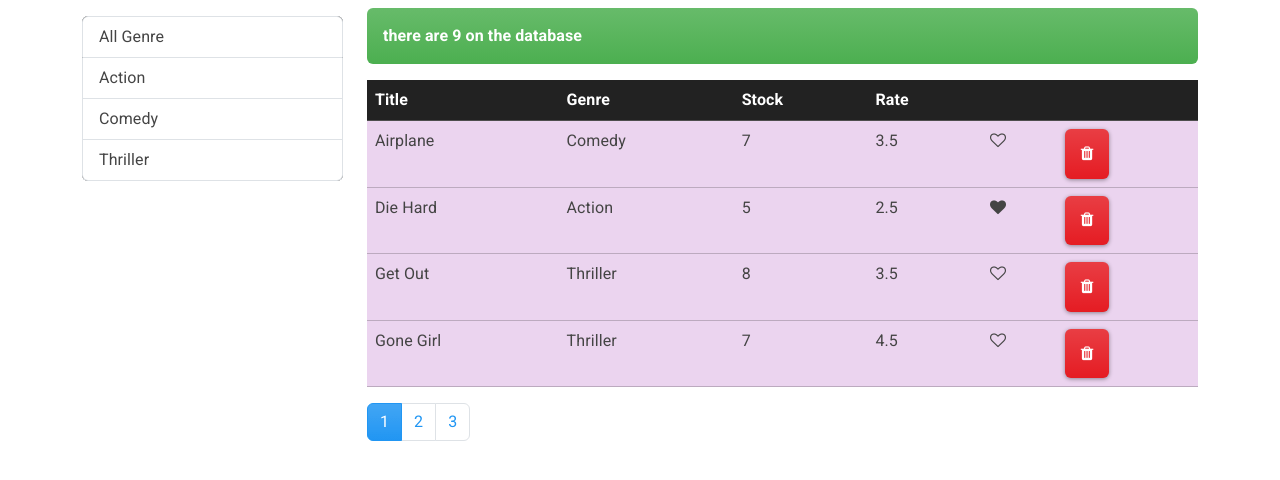
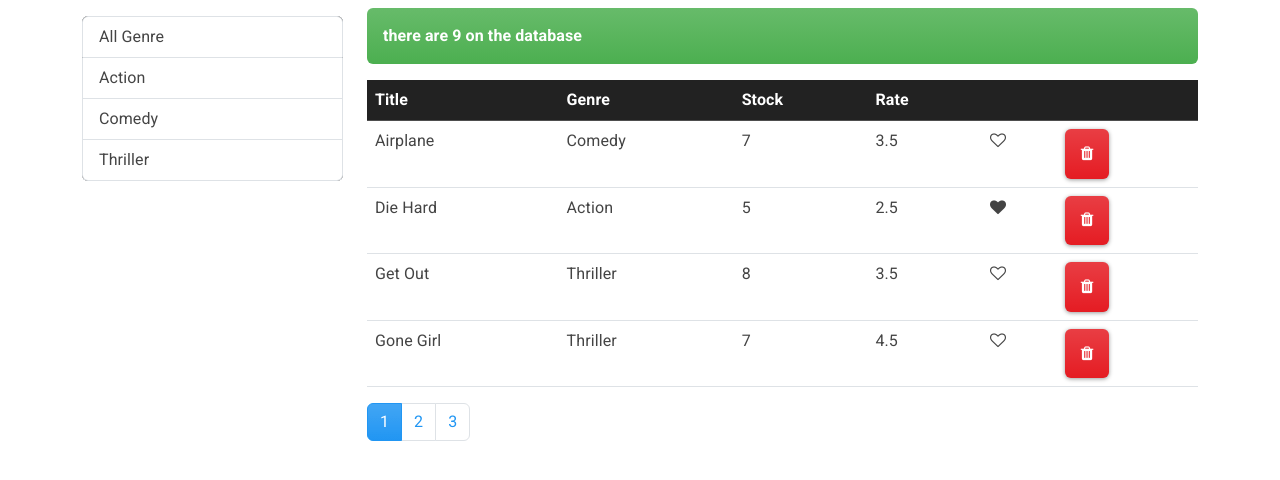
Before and after one commit to IshtiaqueNafis/vidlyReact, a React (Create React App) app: page / in a window 1280 px wide. Shown: the top 480 px of the page. Built offline with nearby package versions, Linux system fonts and the light colour scheme.

Commit message:
table body extracted

```diff
--- a/src/components/Movie/Movie.Component.jsx
+++ b/src/components/Movie/Movie.Component.jsx
@@ -1,5 +1,4 @@
 import React from 'react';
-import MovieTitle from "./MovieTitle.Component";
 import Alert from "../UI/Alert.UI";
 import Pagination from "../common/pagination.component";
 import {getMovies} from "../../Starter Code/services/fakeMovieService";
@@ -7,6 +6,7 @@ import {getGenres} from "../../Starter Code/services/fakeGenreService";
 import {paginate} from "../../utils/paginatia";
 import ListGroup from "../common/ListGroup";
 import _ from 'lodash';
+import MovieTable from "./MovieTable.Component";
 
 class Movie extends React.Component {
     constructor(props) {
@@ -72,7 +72,7 @@ class Movie extends React.Component {
                 </div>
                 <div className="col">
                     <Alert movieCount={filtered.length}/>
-                    <MovieTitle
+                    <MovieTable
                         movies={movies}
                         sortColumn={sortColumn}
                         onDelete={this.onDeleteHandler}
--- /dev/null
+++ b/src/components/Movie/MovieTable.Component.jsx
@@ -0,0 +1,32 @@
+import Like from "../common/Like.Component";
+import Button from "../UI/Button.UI.Jsx";
+import * as PropTypes from "prop-types";
+import TableHeader from "../common/tableHeader";
+import TableBody from "../common/tableBody";
+import React, {Component} from 'react';
+
+class MovieTable extends Component {
+    columns = [
+        {path: 'title', label: 'Title'}, // path will be used for sorting title will be used for sorting
+        {path: 'genre.name', label: 'Genre'},
+        {path: 'numberInStock', label: 'Stock'},
+        {path: 'dailyRentalRate', label: 'Rate'},
+        {key: 'like', content: movie=> <Like liked={movie.liked} onClick={() =>this.props.onLike(movie)}/>},// THESSE are empty cause favourite and delete has no sorting
+        {key: 'delete', content: movie=><Button buttonType={'btn btn-danger'} onClick={() =>this.props.onDelete(movie)}> <i className='fa fa-trash'/> </Button>}
+    ]
+
+    render() {
+        const {movies, onLike, onDelete, onSort, sortColumn} = this.props;
+        return (
+            <table className="table table-hover">
+
+                <TableHeader columns={this.columns} sortColumn={sortColumn} onSort={onSort}/>
+                <TableBody columns={this.columns} data={movies}/>
+
+
+            </table>
+        );
+    }
+}
+
+export default MovieTable;
--- a/src/components/Movie/MovieTitle.Component.jsx
+++ /dev/null
@@ -1,56 +0,0 @@
-import React from 'react';
-import Like from "../common/Like.Component";
-import Button from "../UI/Button.UI.Jsx";
-import * as PropTypes from "prop-types";
-import TableHeader from "../common/tableHeader";
-class MovieTitle extends React.Component {
-columns = [
-    {path:'title',label:'Title'}, // path will be used for sorting title will be used for sorting
-    {path:'genre.name',label:'Genre'},
-    {path:'numberInStock',label:'Stock'},
-    {path:'dailyRentalRate',label:'Rate'},
-    {key:'like'},// THESSE are empty cause favourite and delete has no sorting
-    {key:'delete'}
-]
-    render() {
-        let {movies, onLike, onDelete,onSort,sortColumn} = this.props;
-
-
-        return (
-            <table className="table table-hover">
-                <thead>
-               <TableHeader columns={this.columns} sortColumn={sortColumn} onSort={onSort} />
-                </thead>
-
-                <tbody>
-                {movies.map(movie => (
-                    <tr className="table-info" key={movie._id}>
-                        <td>{movie.title}</td>
-                        <td>{movie.genre.name}</td>
-                        <td>{movie.numberInStock}</td>
-                        <td>{movie.dailyRentalRate}</td>
-                        <td>
-                            <Like liked={movie.liked} onClick={() => onLike(movie)}/>
-                        </td>
-                        <td>
-                            <Button buttonType={'btn btn-danger'} onClick={() => onDelete(movie)}>
-                                <i className="fa fa-trash"/>
-                            </Button>
-                        </td>
-                    </tr>
-                ))}
-
-                </tbody>
-            </table>
-        );
-    }
-}
-
-MovieTitle.propTypes = {
-    movies: PropTypes.any,
-    onLike: PropTypes.any,
-    onDelete: PropTypes.any,
-    onSort: PropTypes.any
-}
-
-export default MovieTitle;
--- a/src/components/UI/Button.UI.Jsx.jsx
+++ b/src/components/UI/Button.UI.Jsx.jsx
@@ -3,8 +3,6 @@ import React from 'react';
 const Button = (props) => {
 
     return (
-
-
 
             <button className={props.buttonType} onClick={props.onClick}>
                 {props.children}
--- /dev/null
+++ b/src/components/common/tableBody.jsx
@@ -0,0 +1,23 @@
+import React, {Component} from 'react';
+import _ from 'lodash';
+
+class TableBody extends Component {
+    rendercell = (item,column)=>{
+        if(column.content) return column.content(item)
+       return _.get(item,column.path)
+    }
+    render() {
+        const {data,columns} = this.props;
+        return (
+            <tbody>
+            {data.map(item => <tr>
+                {columns.map(column => <td>{this.rendercell(item,column)}</td>)}
+
+            </tr>)}
+
+            </tbody>
+        );
+    }
+}
+
+export default TableBody;
--- a/src/components/common/tableHeader.jsx
+++ b/src/components/common/tableHeader.jsx
@@ -16,10 +16,12 @@ class TableHeader extends Component {
     render() {
         return (
 
+                    <thead>
                 <tr className="table-dark">
                     {this.props.columns.map(column => <th key={column.path || column.key } onClick={()=>this.raiseSort(column.path)}> {column.label}</th>)}
                     {/*in here the key can be input or output both */}
                 </tr>
+                    </thead>
 
         );
     }
```
